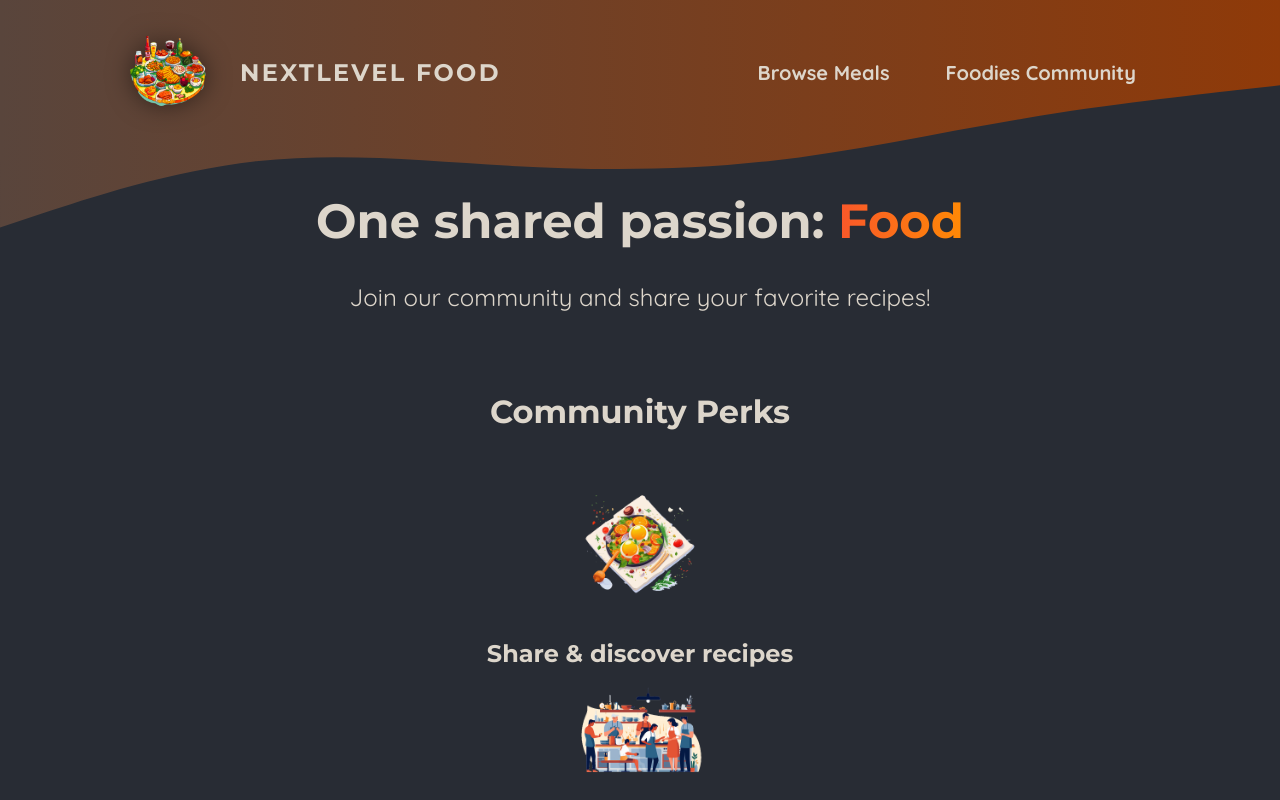
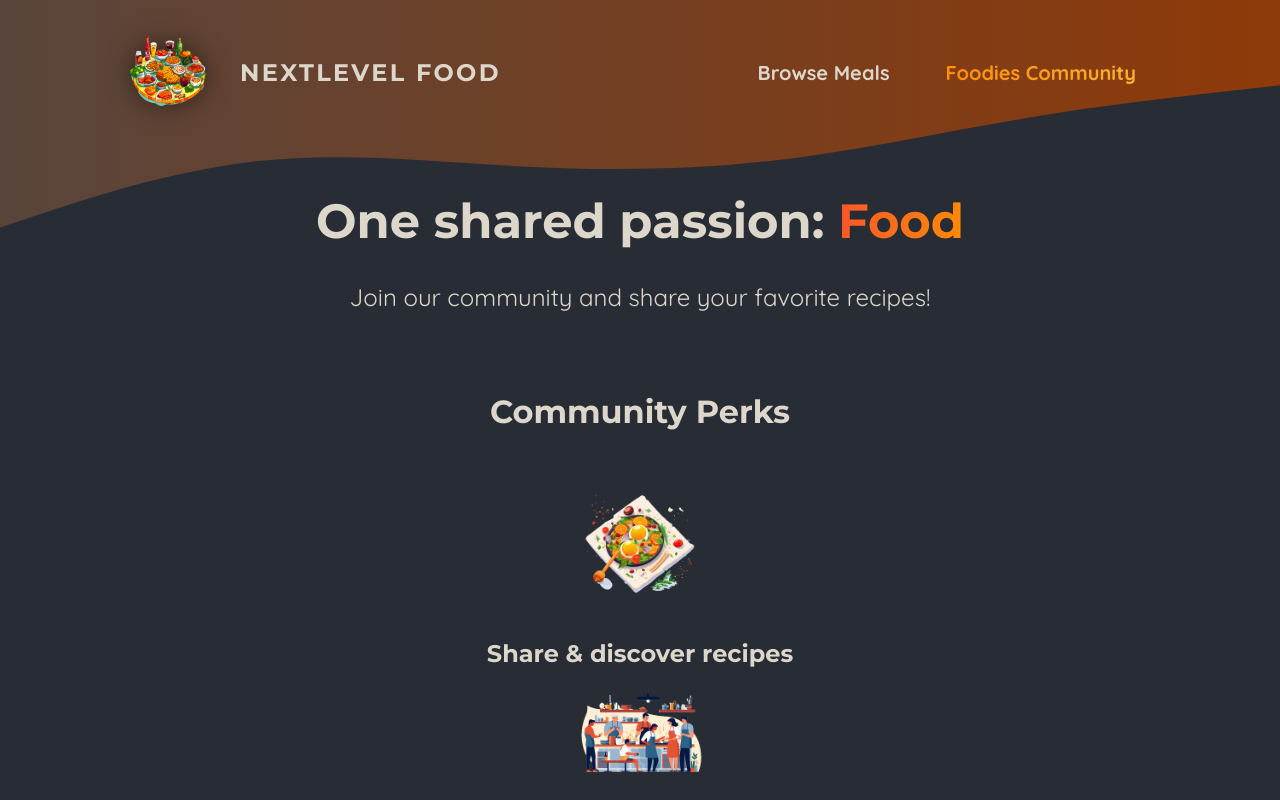
Before and after one commit to goelAdarsh/The-Chef-s-Corner, a Next.js app: page /community in a window 1280 px wide. Shown: the top 800 px of the page. Built offline with nearby package versions, Linux system fonts and the light colour scheme.

Commit message:
Using the newly created NavLink Client component inside MainHeader component

```diff
--- a/components/main-header/main-header.js
+++ b/components/main-header/main-header.js
@@ -4,6 +4,7 @@ import Image from 'next/image';
 import MainHeaderBackground from './main-header-background';
 import LogoImage from '@/assets/logo.png';
 import classes from './main-header.module.css';
+import NavLink from './nav-link';
 
 export default function MainHeader() {
     return (
@@ -21,10 +22,12 @@ export default function MainHeader() {
                 <nav className={classes.nav}>
                     <ul>
                         <li>
-                            <Link href="/meals">Browse Meals</Link>
+                            <NavLink href="/meals">Browse Meals</NavLink>
                         </li>
                         <li>
-                            <Link href="/community">Foodies Community</Link>
+                            <NavLink href="/community">
+                                Foodies Community
+                            </NavLink>
                         </li>
                     </ul>
                 </nav>
--- a/components/main-header/main-header.module.css
+++ b/components/main-header/main-header.module.css
@@ -21,30 +21,6 @@
     font-size: 1.25rem;
 }
 
-.nav a {
-    text-decoration: none;
-    color: #ddd6cb;
-    font-weight: bold;
-    padding: 0.5rem 1rem;
-    border-radius: 0.5rem;
-}
-
-.nav a:hover,
-.nav a:active {
-    background: linear-gradient(90deg, #ff8a05, #f9b331);
-    background-clip: text;
-    -webkit-background-clip: text;
-    -webkit-text-fill-color: transparent;
-    text-shadow: 0 0 18px rgba(248, 190, 42, 0.8);
-}
-
-.active {
-    background: linear-gradient(90deg, #ff8a05, #f9b331);
-    background-clip: text;
-    -webkit-background-clip: text;
-    -webkit-text-fill-color: transparent;
-}
-
 .logo {
     display: flex;
     align-items: center;
```
